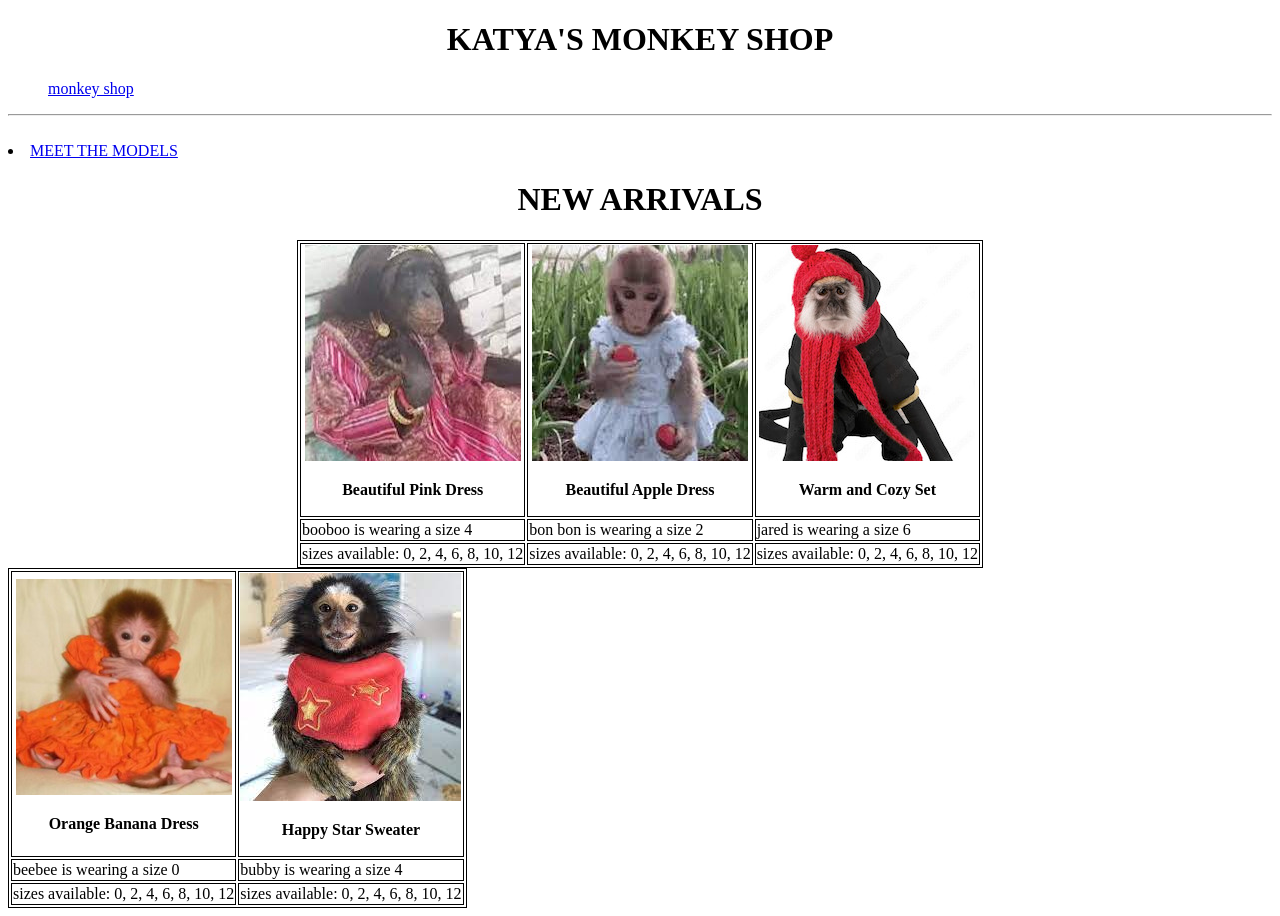
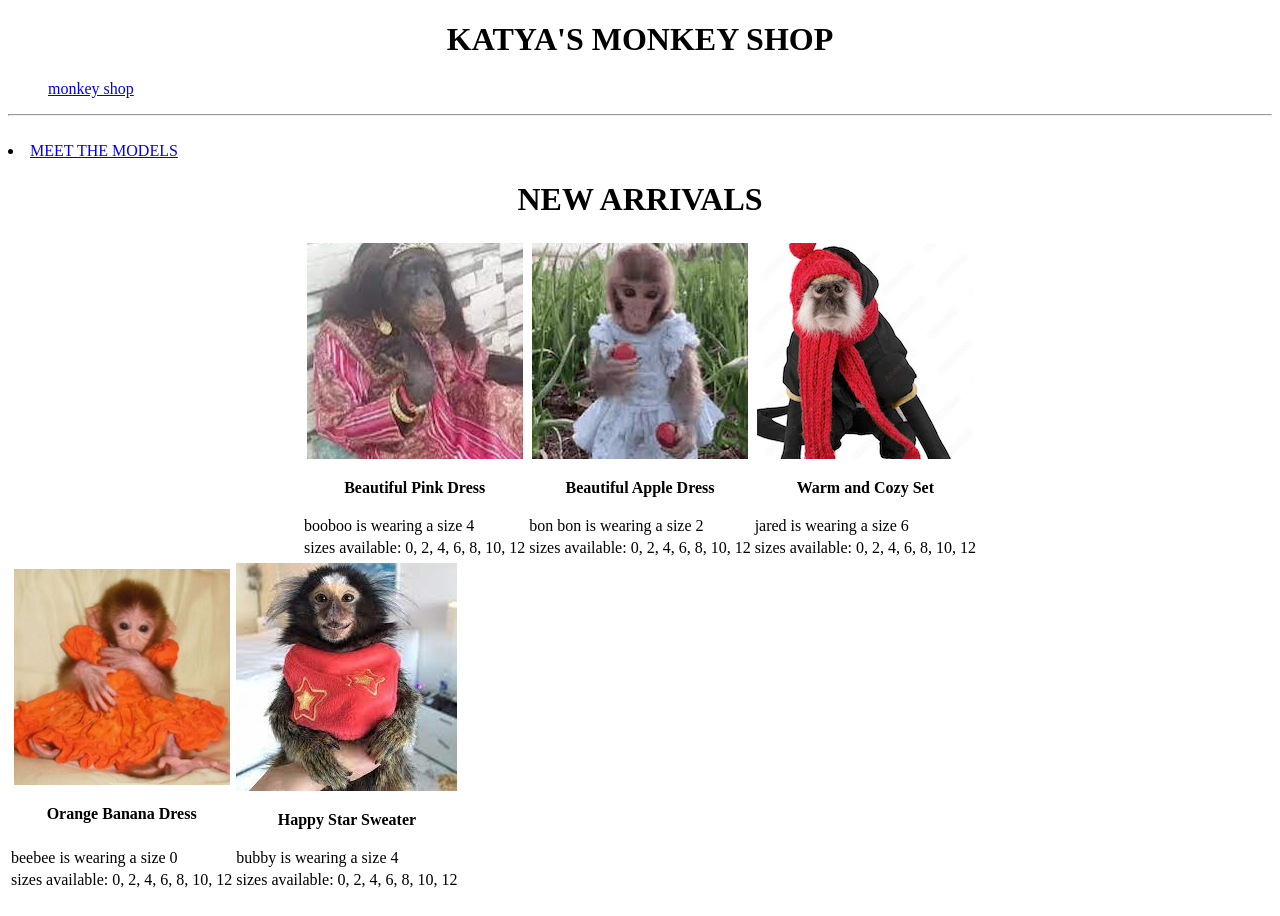
Before and after one commit to katyak23/katyak23.github.io, a plain HTML site: page index.html in a window 1280 px wide. Drawn offline with Linux system fonts and the light colour scheme.

Commit message:
Update index.html

```diff
--- a/index.html
+++ b/index.html
@@ -16,11 +16,6 @@
 <li><a href="about.html">MEET THE MODELS<a/a></li>
 
 <style>
-table, th, td {
-  border: 1px solid ;#CE7FD7
-  border-collapse: collapse;
-}
-
 table.center {
   margin-left: auto;
   margin-right: auto;
@@ -48,6 +43,12 @@ table.center {
 		<td>sizes available: 0, 2, 4, 6, 8, 10, 12</td>
 </table>
 
+<style>
+table.center {
+  margin-left: auto;
+  margin-right: auto;
+}
+</style>
 <table>
 	<tr>
 	    <th><img src="orange.jpg" alt="orange banana dress"/>
```
